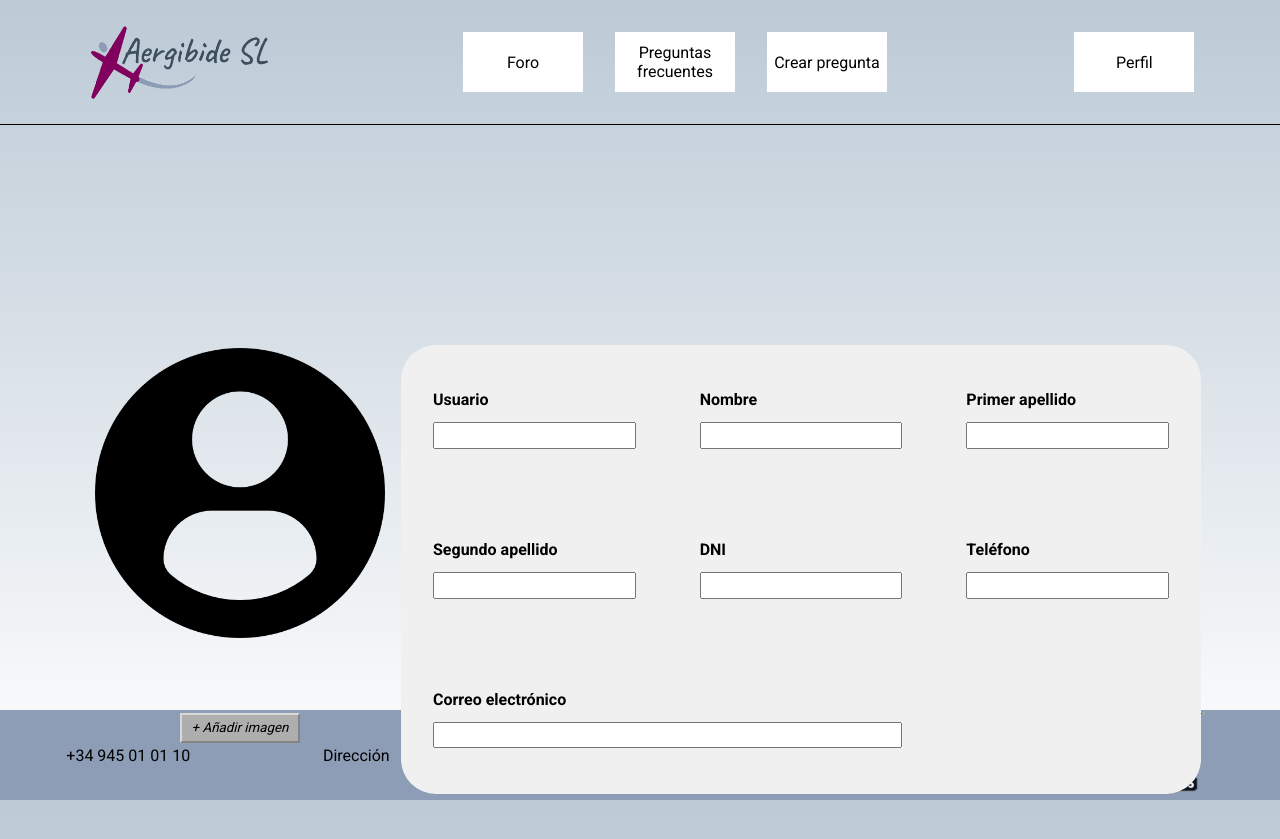
After one commit to Lorena-Arbe-Sanchez/Reto_1_Equipo_2, a PHP site: page /html/perfil.html in a window 1280 px wide. The commit adds this page. Run offline with PHP 8.4, Linux system fonts and the light colour scheme.

Commit message:
style.css avanzado y perfil.html creado y terminado

```diff
--- a/Aplicacion/assets/style.css
+++ b/Aplicacion/assets/style.css
@@ -15,7 +15,7 @@ body{
     background-repeat: no-repeat;
 }
 
-.container, .pag_crearCuenta .contenido{
+.container, .pag_crearCuenta .contenido, .pag_perfil .contenido{
     position: relative;
     flex-direction: column;
     text-align: center;
@@ -26,7 +26,7 @@ body{
     margin-top: 5em;
 }
 
-.pag_crearCuenta .contenido {
+.pag_crearCuenta .contenido, .pag_perfil .contenido {
     background: none;
 }
 
@@ -36,7 +36,7 @@ main{
 }
 
 /* Estilos relacionados con la página del foro. */
-.pag_foro, .pag_crearCuenta{
+.pag_foro, .pag_crearCuenta, .pag_perfil{
     background: linear-gradient(to bottom, #bccad6, white);
 }
 .pag_foro main{
@@ -80,7 +80,7 @@ div input[type="radio"] {
 }
 
 label{
-    width: 100px;
+    width: 150px;
     font-weight: bold;
 }
 
@@ -132,6 +132,50 @@ header a{
     flex-direction: column;
 }
 
+.info {
+    background-color: #F0F0F0;
+    border-radius: 35px;
+    gap: 2em;
+    height: 448.66px;
+    width: 800px;
+    display: flex;
+    flex-direction: column;
+    display: grid;
+    grid-template-columns: repeat(3, 20fr);
+    grid-template-rows: repeat(3, 10fr);
+}
+
+.info div{
+    display: flex;
+    flex-direction: column;
+    text-align: left;
+}
+
+.emailDiv {
+    display: grid;
+    grid-column-start: 1;
+    grid-column-end: 3;
+    grid-row-start: 3;
+}
+
+.info div input, .info div label{
+    width: 100%;
+    height: 2em;
+    display: flex;
+    text-align: left;
+}
+
+.pag_perfil .contenido {
+    margin-top: 300px;
+    display: grid;
+    grid-template-columns: repeat(2, 20fr);
+}
+
+.foto {
+    display: flex;
+    flex-direction: column;
+}
+
 footer{
     width: 100%;
     display: flex;
@@ -141,3 +185,8 @@ footer{
     height: 90px;
     background-color: #8d9db6;
 }
+
+.foto img {
+    width: 290px;
+    height: 290px;
+}
--- /dev/null
+++ b/Aplicacion/html/perfil.html
@@ -0,0 +1,120 @@
+<!DOCTYPE html>
+<html lang="es">
+<head>
+    <meta charset="UTF-8">
+    <meta name="viewport" content="width=device-width, initial-scale=1.0">
+    <title>Perfil de usuario</title>
+    <link rel="stylesheet" href="../assets/style.css">
+    <link href="https://fonts.googleapis.com/css2?family=Roboto:wght@400;700&display=swap" rel="stylesheet">
+    <!-- Poner un favicon (icono en la pestaña de una página web). -->
+    <link rel="icon" type="image/png" href="../assets/imagenes/icono_avion.png">
+</head>
+<body class="pag_perfil">
+<main>
+    <header>
+
+        <div class="d_logo_empresa"><img class="logo_empresa" src="../assets/imagenes/logo_empresa.png" alt="Logo Aergibide SL" width="190" height="90"></div>
+
+        <div class="d_botonesHeader">
+
+            <!-- TODO : Poner un enlace correcto en los botones. -->
+            <div class="d_botonForo"><a href="index.php?controller=&action=" class="botonForo">Foro</a></div>
+
+            <div class="d_botonPreguntas"><a href="index.php?controller=pregunta&action=list" class="botonPreguntas">
+                Preguntas frecuentes</a></div>
+
+            <div class="d_botonCrear"><a href="index.php?controller=pregunta&action=create" class="botonCrear">
+                Crear pregunta</a></div>
+
+        </div>
+
+        <!-- TODO : Añadir un botón que al clicarle salga un desplegable con las posibles opciones. El botón solo tendrá la imagen de un usuario. -->
+        <div class="d_botonPerfil"><a href="index.php?controller=&action=" class="botonPerfil">Perfil</a></div>
+
+    </header>
+
+
+    <div class="contenido">
+
+        <div class="foto">
+            <img src="../assets/imagenes/perfil.png">
+
+            <form>
+                <button id="anadirImg">+ Añadir imagen
+            </form>
+        </div>
+
+
+        <div class="info">
+
+                <div class="usuarioDiv">
+                    <label for="usuario">Usuario</label>
+                    <input type="text" id="usuario" name="usuario" readonly>
+                </div>
+                <div class="nombreDiv">
+                    <label for="nombre">Nombre</label>
+                    <input type="text" id="nombre" name="nombre" readonly>
+                </div>
+                <div class="primerApeDiv">
+                    <label for="primerApellido">Primer apellido</label>
+                    <input type="text" id="primerApellido" name="primerApellido" readonly>
+                </div>
+                <div class="segundoApeDiv">
+                    <label for="segundoApellido">Segundo apellido</label>
+                    <input type="text" id="segundoApellido" name="segundoApellido" readonly>
+                </div>
+                <div class="dniDiv">
+                    <label for="DNI">DNI</label>
+                    <input type="text" id="DNI" name="DNI" readonly>
+                </div>
+                <div class="telefonoDiv">
+                    <label for="telefono">Teléfono</label>
+                    <input type="text" id="telefono" name="telefono" readonly>
+                </div>
+                <div class="emailDiv">
+                    <label for="email">Correo electrónico</label>
+                    <input type="text" id="email" name="email" readonly>
+                </div>
+
+        </div>
+
+    </div>
+
+
+    <footer>
+
+        <div class="d_telefonoEmpresa"><p>+34 945 01 01 10</p></div>
+
+        <!-- TODO : A poder ser poner un mapa con la dirección de Egibide Arriaga en vez de texto. -->
+        <div class="d_direccionEmpresa">Dirección</div>
+
+        <!-- TODO : Poner 3 botones con el logo de cada RS, uno detrás de otro en fila. -->
+        <div class="d_botonesRS">
+            <a href="https://www.facebook.com/Egibide/" class="botonRS">
+                <img src="../assets/imagenes/logo_facebook.png" alt="Facebook" width="40" height="40">
+            </a>
+            <a href="https://twitter.com/egibide?lang=es" class="botonRS">
+                <img src="../assets/imagenes/logo_x.png" alt="X (Twitter)" width="40" height="40">
+            </a>
+            <a href="https://www.youtube.com/user/Egibide" class="botonRS">
+                <img src="../assets/imagenes/logo_youtube.png" alt="YouTube" width="40" height="40">
+            </a>
+            <a href="https://www.instagram.com/egibide_vg/?hl=es" class="botonRS">
+                <img src="../assets/imagenes/logo_instagram.png" alt="Instagram" width="40" height="40">
+            </a>
+            <a href="https://es.linkedin.com/school/egibide/" class="botonRS">
+                <img src="../assets/imagenes/logo_linkedin.png" alt="LinkedIn" width="40" height="40">
+            </a>
+        </div>
+
+        <div class="d_equipo">
+            <p>Principal equipo desarrollador:</p>
+            <img class="logo_equipo" src="../assets/imagenes/logo_equipo2.png" alt="Logo Dev Dragons" width="110" height="110">
+        </div>
+
+    </footer>
+
+</main>
+
+</body>
+</html>
```
